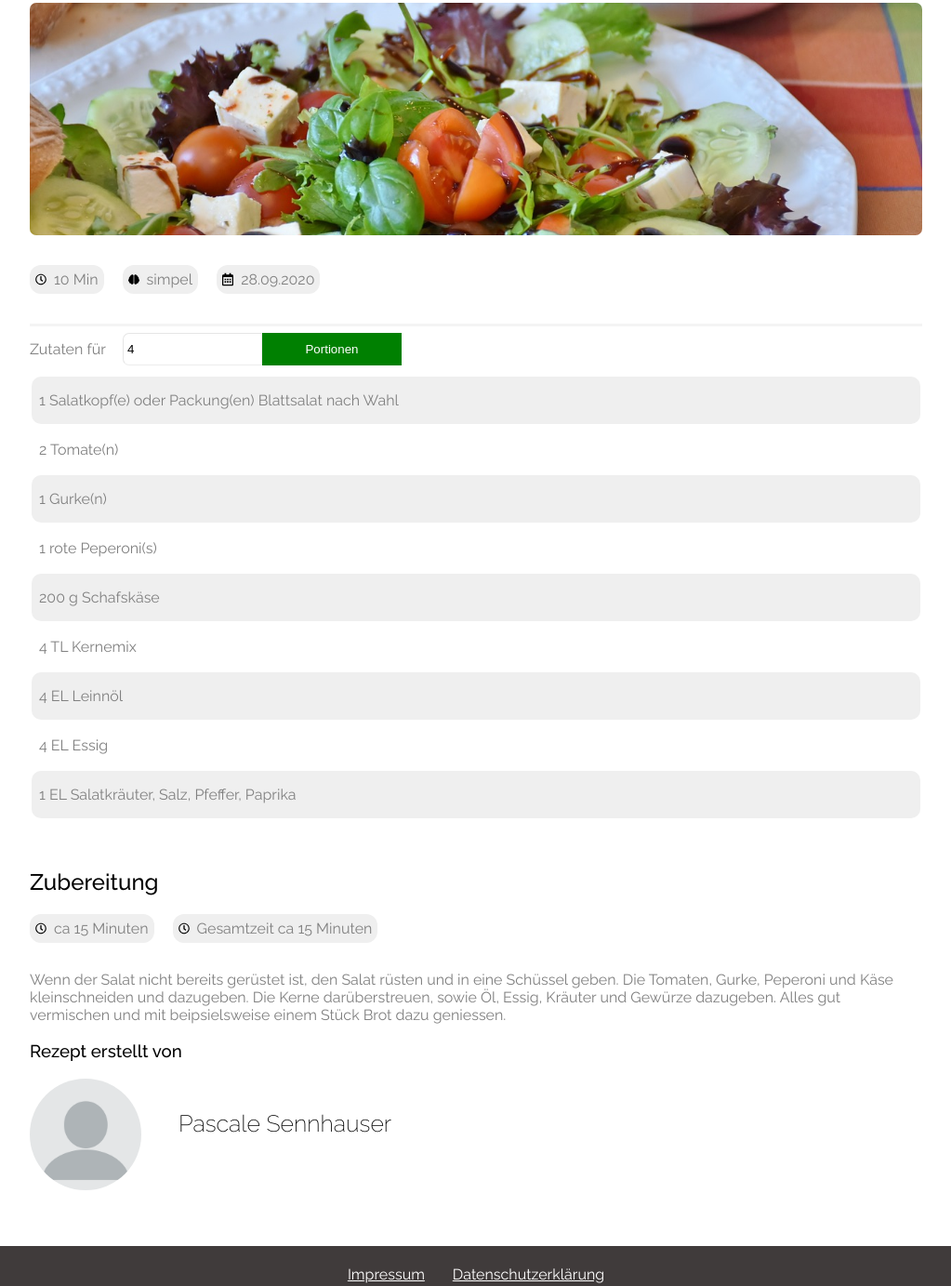
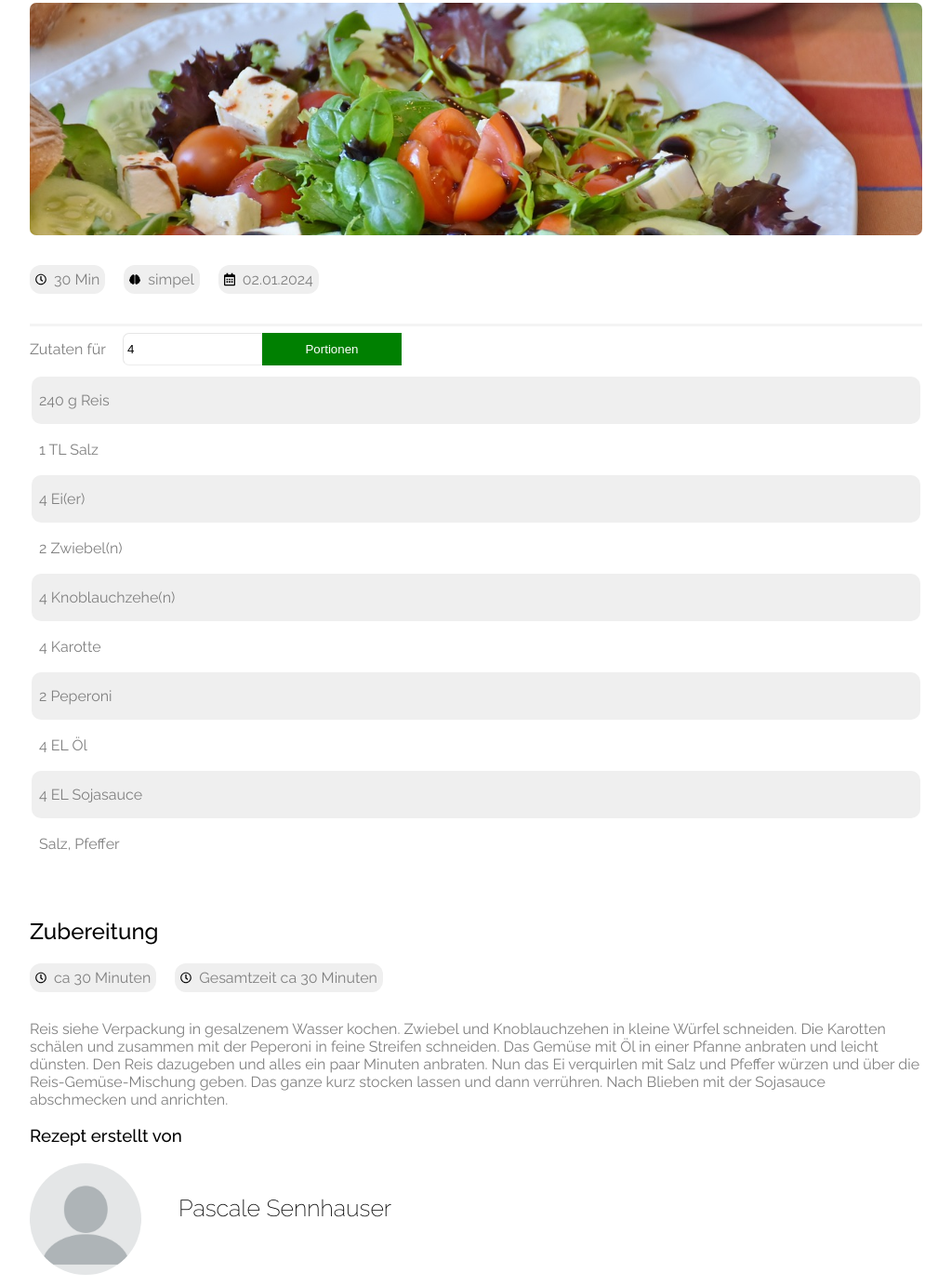
Before and after one commit to PascaleSennhauser/kochwelt, a plain HTML site: page fried-rice.html in a window 1280 px wide. Shown: the part 209-1592 px from the top of the page at 93% size, without its empty margins (128-1151 px from the left). Drawn offline with Linux system fonts and the light colour scheme; files whose address does not match are found by name.

Commit message:
Added recipe fried rice

```diff
--- a/fried-rice.html
+++ b/fried-rice.html
@@ -4,7 +4,7 @@
 <head>
     <meta charset="UTF-8">
     <meta name="viewport" content="width=device-width, initial-scale=1.0">
-    <title>Gebratener Resi mit Ei</title>
+    <title>Gebratener Reis mit Ei</title>
     <link rel="icon" type="image/x-icon" href="./logo_small.png">
 
     <link rel="stylesheet" href="./css/style.css">
@@ -18,12 +18,12 @@
         <div w3-include-html="header.html"></div>
         <div class="container0">
             <div class="container1">
-                <h1 id="recipe">Gemischter Salat</h1>
+                <h1 id="recipe">Gebratener Reis mit Ei</h1>
                 <img class="salat" src="./img/salad.jpg" alt="">
                 <div class="container2">
                     <div class="container3">
                         <img src="./img/icons/clock-regular.svg" alt="">
-                        <p>10 Min</p>
+                        <p>30 Min</p>
                     </div>
                     <div class="container3">
                         <img src="./img/icons/brain-solid.svg" alt="">
@@ -31,7 +31,7 @@
                     </div>
                     <div class="container3">
                         <img src="./img/icons/calendar-alt-regular.svg" alt="">
-                        <p>28.09.2020</p>
+                        <p>02.01.2024</p>
                     </div>
                 </div>
             </div>
@@ -48,31 +48,34 @@
         <div>
             <table>
                 <tr>
-                    <td><span id="zutat1">0.25</span> Salatkopf(e) oder Packung(en) Blattsalat nach Wahl</td>
+                    <td><span id="zutat1">60g</span> g Reis</td>
                 </tr>
                 <tr>
-                    <td><span id="zutat2">0.5</span> Tomate(n)</td>
+                    <td><span id="zutat2">0.25</span> TL Salz</td>
                 </tr>
                 <tr>
-                    <td><span id="zutat3">0.25</span> Gurke(n)</td>
+                    <td><span id="zutat3">1</span> Ei(er)</td>
                 </tr>
                 <tr>
-                    <td><span id="zutat4">0.25</span> rote Peperoni(s)</td>
+                    <td><span id="zutat4">0.5</span> Zwiebel(n)</td>
                 </tr>
                 <tr>
-                    <td><span id="zutat5">50</span> g Schafskäse</td>
+                    <td><span id="zutat5">1</span> Knoblauchzehe(n)</td>
                 </tr>
                 <tr>
-                    <td><span id="zutat6">1</span> TL Kernemix</td>
+                    <td><span id="zutat6">1</span> Karotte</td>
                 </tr>
                 <tr>
-                    <td><span id="zutat7">1</span> EL Leinnöl</td>
+                    <td><span id="zutat7">0.5</span> Peperoni</td>
                 </tr>
                 <tr>
-                    <td><span id="zutat8">1</span> EL Essig</td>
+                    <td><span id="zutat8">1</span> EL Öl</td>
                 </tr>
                 <tr>
-                    <td><span id="zutat9">0.25</span> EL Salatkräuter, Salz, Pfeffer, Paprika</td>
+                    <td><span id="zutat9">1</span> EL Sojasauce</td>
+                </tr>
+                <tr>
+                    <td>Salz, Pfeffer</td>
                 </tr>
             </table>
         </div>
@@ -82,18 +85,20 @@
         <div class="container5">
             <div class="container3">
                 <img src="./img/icons/clock-regular.svg" alt="">
-                <p>ca 15 Minuten</p>
+                <p>ca 30 Minuten</p>
             </div>
             <div class="container3">
                 <img src="./img/icons/clock-regular.svg" alt="">
-                <p>Gesamtzeit ca 15 Minuten</p>
+                <p>Gesamtzeit ca 30 Minuten</p>
             </div>
         </div>
 
         <div class="container6">
             <p class="p-grey">
-                Wenn der Salat nicht bereits gerüstet ist, den Salat rüsten und in eine Schüssel geben. Die Tomaten, Gurke, Peperoni und Käse kleinschneiden und dazugeben.
-                Die Kerne darüberstreuen, sowie Öl, Essig, Kräuter und Gewürze dazugeben. Alles gut vermischen und mit beipsielsweise einem Stück Brot dazu geniessen.
+                Reis siehe Verpackung in gesalzenem Wasser kochen. Zwiebel und Knoblauchzehen in kleine Würfel schneiden. Die Karotten schälen und zusammen
+                mit der Peperoni in feine Streifen schneiden. Das Gemüse mit Öl in einer Pfanne anbraten und leicht dünsten. Den Reis dazugeben und alles
+                ein paar Minuten anbraten. Nun das Ei verquirlen mit Salz und Pfeffer würzen und über die Reis-Gemüse-Mischung geben. Das ganze kurz stocken lassen und dann verrühren.
+                Nach Blieben mit der Sojasauce abschmecken und anrichten.
             </p>
         </div>
 
--- a/script/script.js
+++ b/script/script.js
@@ -1,7 +1,7 @@
 let salad = [0.25, 0.5, 0.25, 0.25, 50, 1, 1, 1, 0.25];
 let gratin = [80, 0.25, 0.5, 1, 0.5, 0.5, 0.5, 1, 100];
 let spaghetti = [100, 1, 0.5, 0.5];
-let friedRice = [];
+let friedRice = [60, 0.25, 1, 0.5, 1, 1, 0.5, 1, 1];
 let zutat = [];
 let portion;
 let result = [];
```
